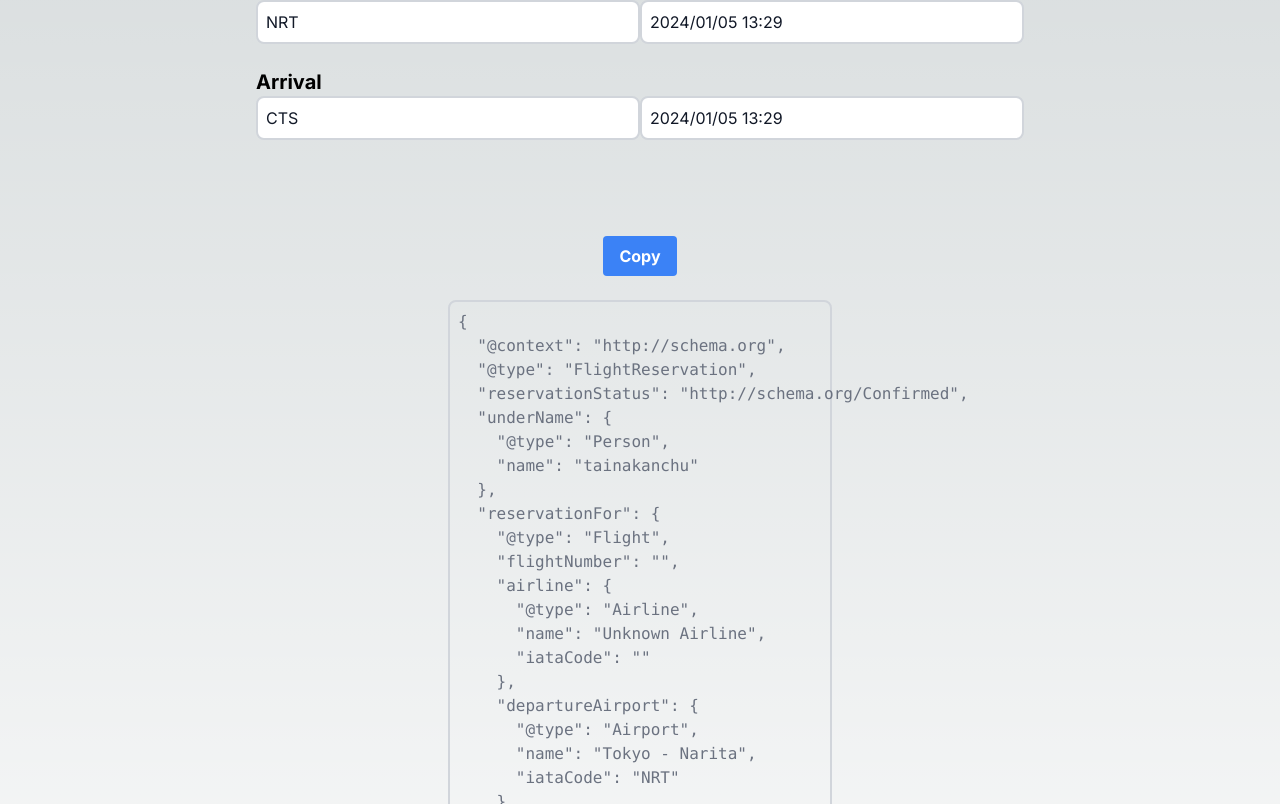
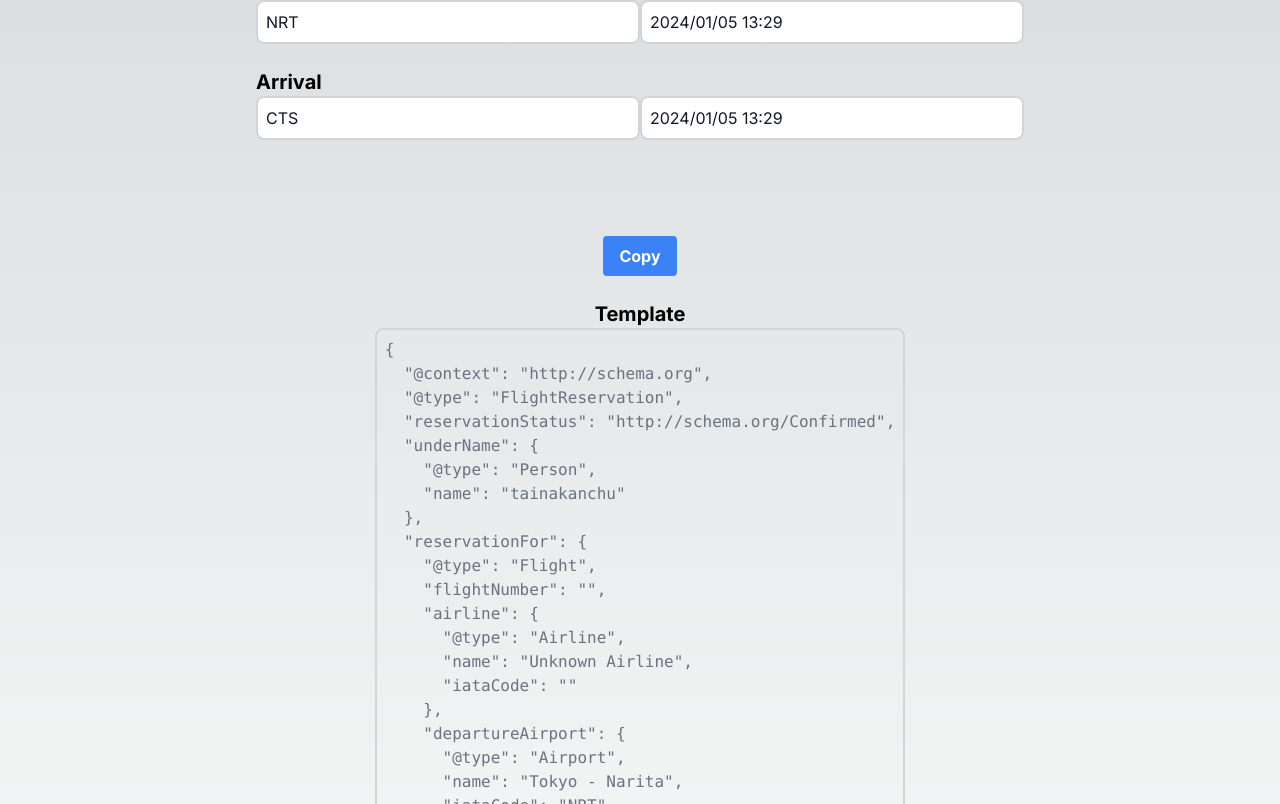
Before and after one commit to tainakanchu/manual-auto-flight-mail, a Next.js app: page / in a window 1280 px wide. Shown: the part 196-1000 px from the top of the page. Built offline with nearby package versions, Linux system fonts and the light colour scheme.

Commit message:
Refactor InputPage component to improve code structure and add template display

```diff
--- a/app/_components/InputPage.tsx
+++ b/app/_components/InputPage.tsx
@@ -112,6 +112,7 @@ export const InputPage: React.FC = () => {
         <ArrivalPicker />
       </section>
 
+      <section>
         <div className="flex flex-col items-center justify-between p-24">
           <button
             className="bg-blue-500 hover:bg-blue-700 text-white font-bold py-2 px-4 rounded"
@@ -122,10 +123,12 @@ export const InputPage: React.FC = () => {
             Copy
           </button>
           <br />
-        <pre className="border-2 border-gray-300 rounded-lg p-2 w-96 text-gray-500">
+          <h2 className="text-xl font-bold">Template</h2>
+          <pre className="border-2 border-gray-300 rounded-lg p-2 text-gray-500 overflow-x-auto">
             {JSON.stringify(template, null, 2)}
           </pre>
         </div>
+      </section>
     </div>
   );
 };
```
Lines whose indentation alone changed are shown as unchanged.
